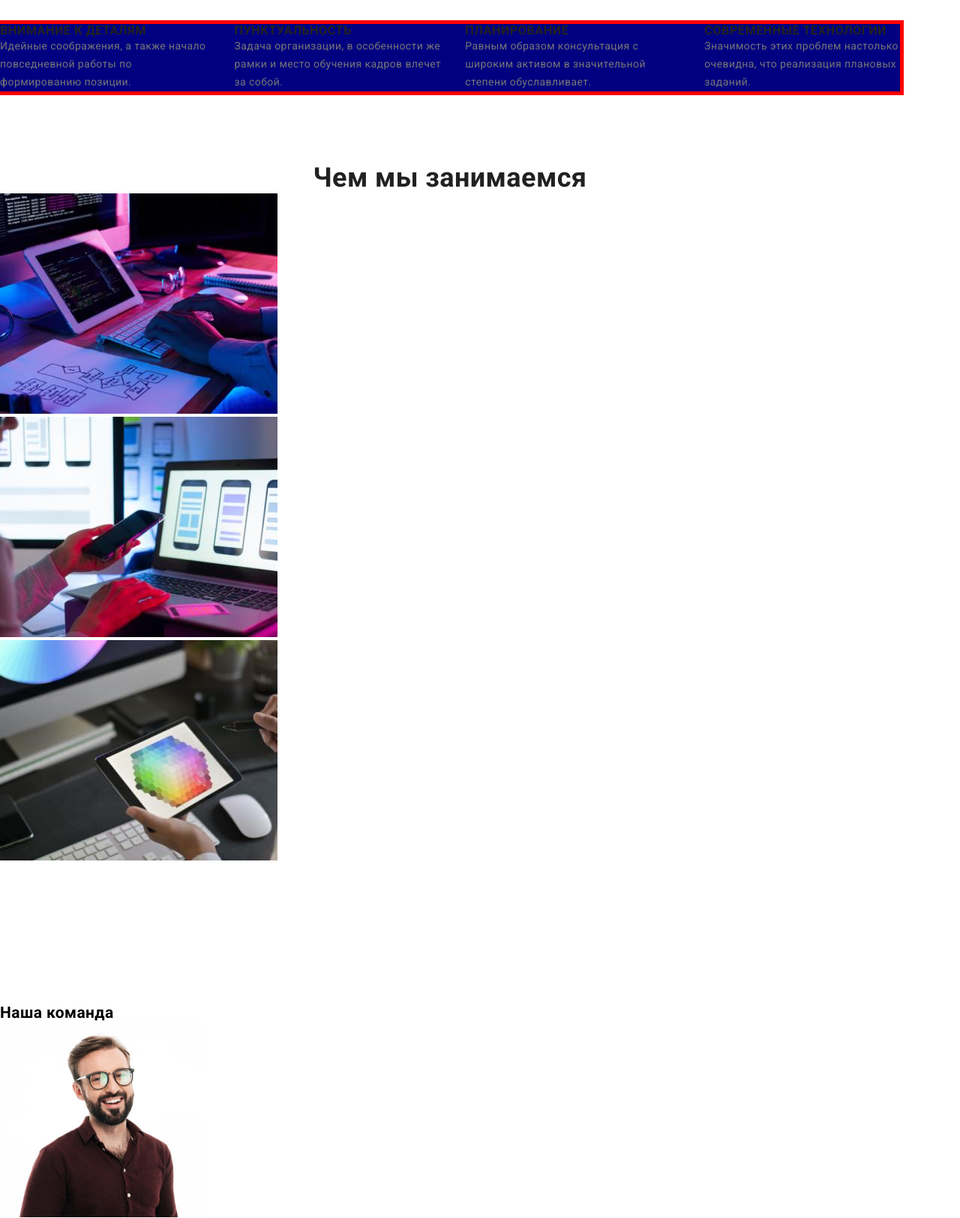
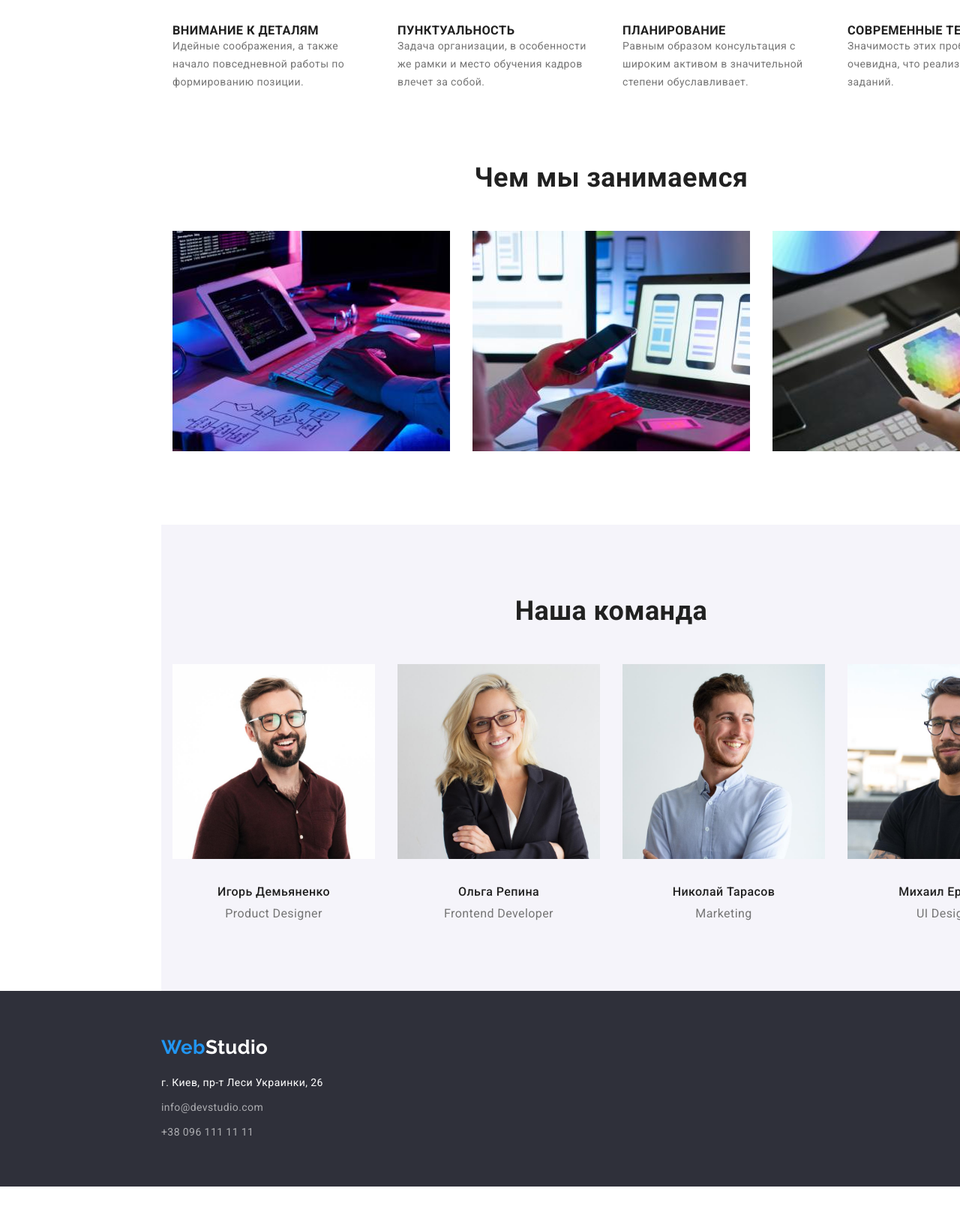
Before and after one commit to shakal194/goit-markup-hw-03, a plain HTML site: page index.html in a window 1280 px wide. Shown: the part 780-2405 px from the top of the page at 75% size. After the commit the page ends 2363 px from the top, so only its background shows below. Drawn offline with nearby package versions, Linux system fonts and the light colour scheme.

Commit message:
flexbox css index.html

```diff
--- a/css/styles.css
+++ b/css/styles.css
@@ -32,6 +32,7 @@ ul {
   --grey-color: #757575;
   --white-color: #ffffff;
   --bgc-black-color: #2f303a;
+  --bgc-grey-color: #f5f4fa;
 }
 
 body {
@@ -45,7 +46,6 @@ body {
   text-decoration: none;
 }
 
-
 .container {
   width: 1200px;
 }
@@ -53,13 +53,28 @@ body {
 .section {
   padding-top: 94px;
   padding-bottom: 94px;
+  background-color: var(--white-color);
+}
+
+.visibility-hidden {
+  position: absolute;
+  width: 1px;
+  height: 1px;
+  margin: -1px;
+  border: 0;
+  padding: 0;
+
+  white-space: nowrap;
+  clip-path: inset(100%);
+  clip: rect(0 0 0 0);
+  overflow: hidden;
 }
 
 .page-header {
   display: flex;
   justify-content: space-evenly;
   width: 1600px;
-  border: 1px solid #ECECEC;
+  border: 1px solid #ececec;
   border-width: 0 0 1px 0;
 }
 
@@ -67,7 +82,7 @@ body {
 .contact-list {
   display: flex;
   align-items: center;
-  }
+}
 
 .nav-list,
 .contact-list {
@@ -130,8 +145,10 @@ body {
   color: var(--blue-color);
 }
 
-.hero-section {
+.hero {
   width: 1600px;
+  text-align: center;
+  padding: 200px 452px 280px;
   background-color: var(--bgc-black-color);
 }
 
@@ -140,7 +157,6 @@ body {
   font-weight: 900;
   font-size: 44px;
   line-height: 1.36;
-  text-align: center;
   letter-spacing: 0.06em;
   text-transform: uppercase;
   color: var(--white-color);
@@ -161,50 +177,24 @@ body {
   background-color: var(--blue-color-hero-btn);
 }
 
-.container .hero-section {
-  width: 1600px;
-}
-
-.hero-section {
-  padding: 200px 452px 280px;
-  display: flex;
-  flex-direction: column;
-  align-items: center;
-  margin-bottom: 94px;
-}
-
-.features-section .container {
+.features.section {
+  margin-left: 215px;
+  margin-right: 215px;
   display: flex;
   justify-content: center;
-  outline: 5px solid red;
-  }
+}
 
 .features-list {
   display: flex;
   justify-content: center;
-  background-color: navy;
+}
+
+.features-item {
+  width: 270px;
 }
 
 .features-item:not(:last-child) {
   margin-right: 30px;
-}
-
-.features-title {
-  margin-bottom: 10px;
-}
-
-.features-title1 {
-  position: absolute;
-  width: 1px;
-  height: 1px;
-  margin: -1px;
-  border: 0;
-  padding: 0;
-
-  white-space: nowrap;
-  clip-path: inset(100%);
-  clip: rect(0 0 0 0);
-  overflow: hidden;
 }
 
 .features-item-title {
@@ -219,7 +209,19 @@ body {
   color: var(--grey-color);
 }
 
+.works.section {
+  margin-left: 215px;
+  margin-right: 215px;
+  padding-top: 0;
+}
+
+.works-list {
+  display: flex;
+  justify-content: center;
+}
+
 .works-title {
+  margin-bottom: 50px;
   font-weight: 700;
   font-size: 36px;
   line-height: 1.17;
@@ -227,7 +229,44 @@ body {
   color: var(--black-color);
 }
 
+.works-item:not(:last-child) {
+  margin-right: 30px;
+}
+
+.teams.section {
+  margin-left: 215px;
+  margin-right: 215px;
+  background-color: var(--bgc-grey-color);
+}
+
+.teams-list {
+  display: flex;
+  justify-content: center;
+}
+
+.teams-title {
+  margin-bottom: 50px;
+  font-weight: 700;
+  font-size: 36px;
+  line-height: 1.17;
+  text-align: center;
+  color: var(--black-color);
+}
+
+.teams-item:not(:last-child) {
+  margin-right: 30px;
+}
+.teams-item img {
+  margin-bottom: 30px;
+}
+
+.team-item-title,
+.team-text {
+  text-align: center;
+}
+
 .team-item-title {
+  margin-bottom: 10px;
   font-weight: 500;
   font-size: 16px;
   color: var(--black-color);
@@ -239,7 +278,19 @@ body {
 }
 
 .footer {
+  width: 1600px;
   background-color: var(--bgc-black-color);
+}
+
+.footer.container {
+  padding-left: 215px;
+  padding-top: 60px;
+  padding-bottom: 60px;
+}
+
+.footer-link {
+  margin-bottom: 20px;
+  display: flex;
 }
 
 .footer-logo {
@@ -253,6 +304,10 @@ body {
   font-weight: 400;
   line-height: 1.71;
   color: var(--white-color);
+}
+
+.address-item:not(:last-child) {
+  margin-bottom: 9px;
 }
 
 .address-text {
--- a/index.html
+++ b/index.html
@@ -46,16 +46,14 @@
 
   <main>
     <!-- Hero -->
-            <section class="hero-section">
-              <div class="container"></div>
+            <section class="hero section container">
         <h1 class="hero-title">Эффективные решения для вашего бизнеса</h1>
         <button type="button" class="hero-button">Заказать услугу</button>
       </div>
       </section>
          <!-- features -->
-         <section class="features-section">
-          <div class="container">
-          <h2 class="features-title1">Особенности</h2>
+         <section class="features section container">
+          <h2 class="features-title visibility-hidden">Особенности</h2>
         <ul class="features-list list">
           <li class="features-item">
             <h3 class="features-item-title">Внимание к деталям</h3>
@@ -86,11 +84,9 @@
             </p>
           </li>
         </ul>
-      </div>
       </section>
         <!-- our works -->
-    <div class="container">
-      <section class="works section">
+      <section class="works section container">
         <h2 class="works-title">Чем мы занимаемся</h2>
         <ul class="works-list list">
           <li class="works-item">
@@ -104,10 +100,8 @@
           </li>
         </ul>
       </section>
-    </div>
     <!-- our teams -->
-    <div class="container">
-      <section class="teams section">
+      <section class="teams section container">
         <h2 class="teams-title">Наша команда</h2>
         <ul class="teams-list list">
           <li class="teams-item">
@@ -132,9 +126,9 @@
           </li>
         </ul>
       </section>
-    </div>
   </main>
   <footer class="footer">
+   <div class="footer container">
     <a href="./index.html" class="footer-link link">
       <span class="footer-logo-web">Web</span><span class="footer-logo link">Studio</span>
     </a>
@@ -150,6 +144,7 @@
         </li>
       </ul>
     </address>
+   </div>
   </footer>
 </body>
 
```
